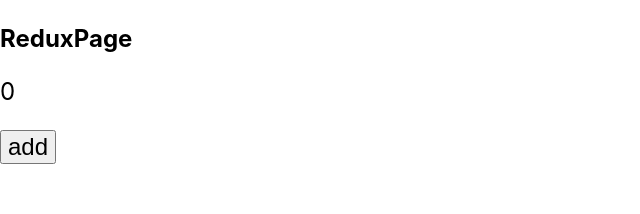
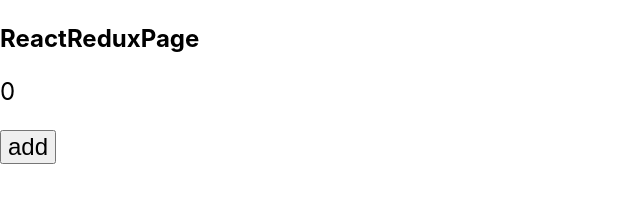
Before and after one commit to FishYY1989/fish-my-app, a React app: page / in a window 1280 px wide. Shown: the top 214 px of the page, without its empty margins (0-640 px from the left). Built offline with nearby package versions, Linux system fonts and the light colour scheme.

Commit message:
7-react-redux

```diff
--- a/package.json
+++ b/package.json
@@ -53,6 +53,7 @@
     "react-app-polyfill": "^2.0.0",
     "react-dev-utils": "^11.0.3",
     "react-dom": "^17.0.2",
+    "react-redux": "^7.2.4",
     "react-refresh": "^0.8.3",
     "redux": "^4.1.1",
     "resolve": "1.18.1",
--- a/src/App.js
+++ b/src/App.js
@@ -1,6 +1,7 @@
 import ClassComponent from "./pages/ClassComponent";
 import FunctionComponent from "./pages/FunctionComponent";
 import HomePage from "./pages/HomePage";
+import ReactReduxPage from "./pages/ReactReduxPage";
 import ReduxPage from "./pages/ReduxPage";
 import SetStatePage from "./pages/SetStatePage";
 import UserPage from "./pages/UserPage";
@@ -13,7 +14,8 @@
       {/* <SetStatePage/> */}
       {/* <HomePage/> */}
       {/* <UserPage/> */}
-      <ReduxPage/>
+      {/* <ReduxPage/> */}
+      <ReactReduxPage/>
     </div>
   );
 
--- a/src/index.js
+++ b/src/index.js
@@ -3,11 +3,13 @@
 import './index.css';
 import App from './App';
 import store from "./store/"
+import { Provider } from 'react-redux';
+
 
 ReactDOM.render(
-  <React.StrictMode>
+  <Provider store={store}>
     <App />
-  </React.StrictMode>,
+  </Provider>,
   document.getElementById('root')
 );
 
--- /dev/null
+++ b/src/pages/ReactReduxPage.js
@@ -0,0 +1,25 @@
+import React, { Component } from 'react'
+import { connect } from 'react-redux'
+
+export default connect(
+    //mapStateToProps 把state映射到props
+    state => ({ num: state }),
+    //mapDispatchProps，把dispatch映射到props
+    {
+        add: ()=>({type: "ADD"})
+    }
+
+)(class ReactReduxPage extends Component {
+    render() {
+        const {num, dispatch, add} = this.props;
+        console.log("props", this.props);
+        return (
+            <div>
+                <h3>ReactReduxPage</h3>
+                <p>{num}</p>
+                {/* <button onClick={() => dispatch({type: "ADD"})}>add</button> */}
+                <button onClick={add}>add</button>
+            </div>
+        )
+    }
+})
--- a/src/store/index.js
+++ b/src/store/index.js
@@ -2,7 +2,6 @@
 
 //定义state初始化和修改规则,Reducer是一个纯函数
 function counterReducer(state = 0, action) {
-    // console.log('state',state);
     switch (action.type) {
         case "ADD":
             return state + 1;
```
Also changed, not shown: 1 other file (tests, documents, lock files or other folders).
